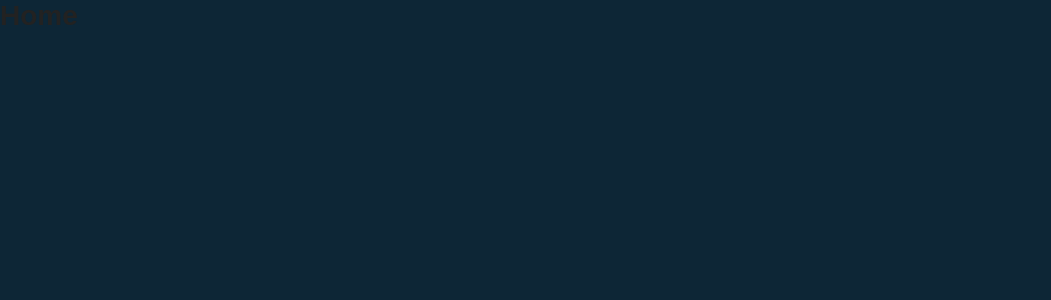
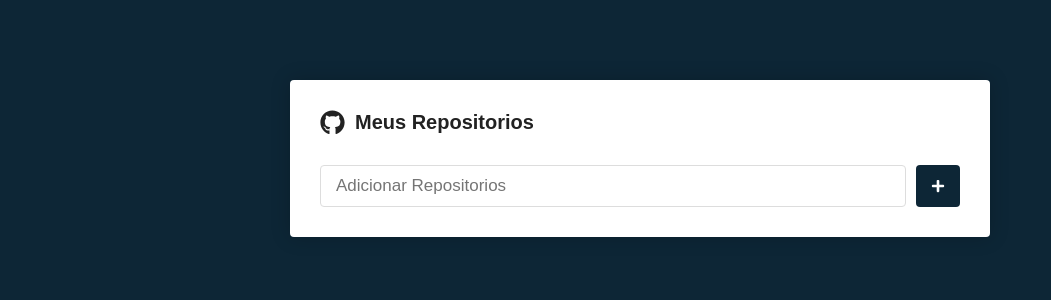
Before and after one commit to MarlonPaulo1/React-Meus-Repos, a React (Vite) app: page / in a window 1280 px wide. Shown: the top 300 px of the page, without its empty margins (0-1051 px from the left). Built offline with nearby package versions, Linux system fonts and the light colour scheme.

Commit message:
Criando componente de adição de novos repositórios

```diff
--- a/package.json
+++ b/package.json
@@ -12,6 +12,7 @@
   "dependencies": {
     "react": "^18.3.1",
     "react-dom": "^18.3.1",
+    "react-icons": "^5.2.1",
     "react-router-dom": "^6.23.1",
     "styled-components": "^6.1.11"
   },
--- a/src/pages/Home/index.jsx
+++ b/src/pages/Home/index.jsx
@@ -1,5 +1,24 @@
+import { FaGithub, FaPlus } from 'react-icons/fa'
+import { Container, Form, SubmitButton } from "./styles";
+
 export default function Home() {
     return (
-        <h1>Home</h1>
+        <Container>
+            <h1>
+                <FaGithub size={25} />
+                Meus Repositorios
+            </h1>
+
+            <Form onSubmit={() => { }}>
+                <input
+                    type='text'
+                    placeholder='Adicionar Repositorios'
+                />
+
+                <SubmitButton>
+                    <FaPlus color='#fff' size={14} />
+                </SubmitButton>
+            </Form>
+        </Container>
     )
 }
--- /dev/null
+++ b/src/pages/Home/styles.js
@@ -0,0 +1,42 @@
+import styled from "styled-components";
+
+export const Container = styled.div`
+    max-width: 700px;
+    background: #fff;
+    border-radius: 4px;
+    box-shadow: 0 0 20px rgba(0, 0, 0, 0.2);
+    padding: 30px;
+    margin: 80px auto;
+
+    h1 {
+        font-size: 20px;
+        display: flex;
+        align-items: center;
+        gap: 10px;
+    }
+`
+
+export const Form = styled.form`
+    margin-top: 30px;
+    display: flex;
+
+    input {
+        flex: 1;
+        border: 1px solid #ddd;
+        padding: 10px 15px;
+        border-radius: 4px;
+        font-size: 17px;
+    }
+
+`
+
+export const SubmitButton = styled.button`
+    background: #0d2636;
+    border: 0;
+    border-radius: 4px;
+    margin-left: 10px;
+    padding: 0 15px;
+    display: flex;
+    justify-content: center;
+    align-items: center;
+`
```
Also changed, not shown: 1 other file (tests, documents, lock files or other folders).
